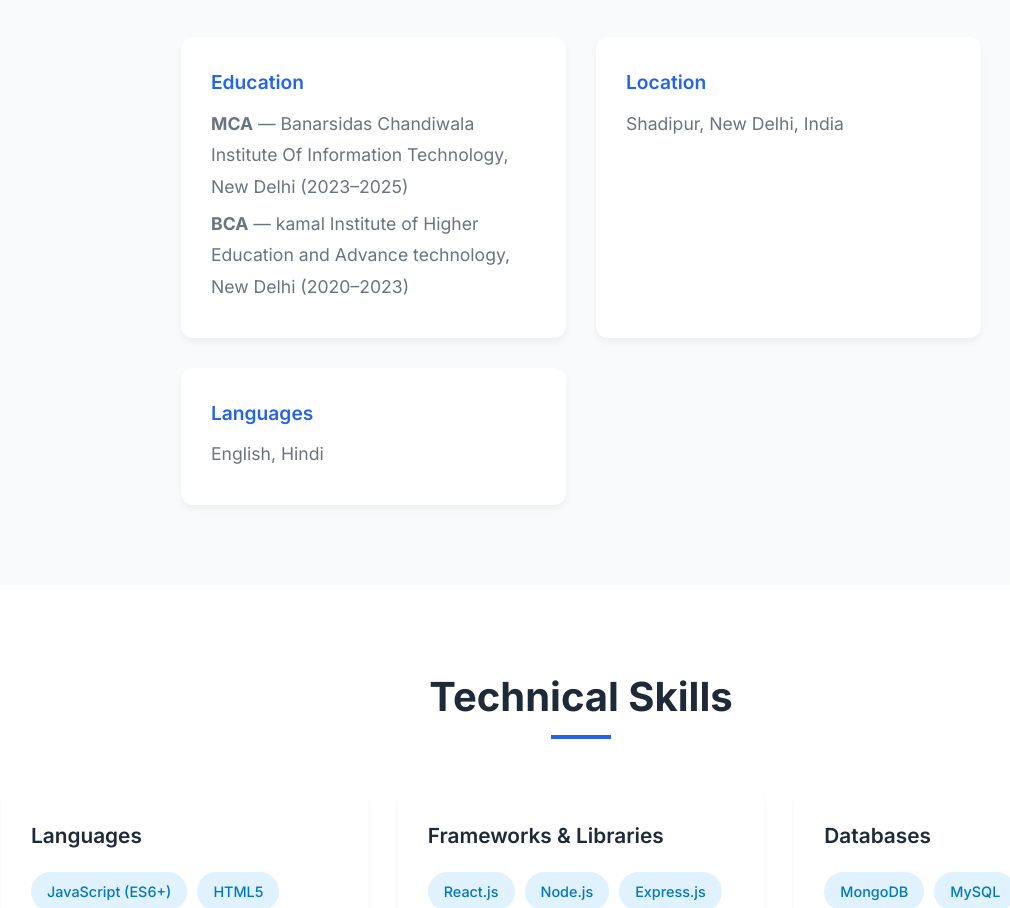
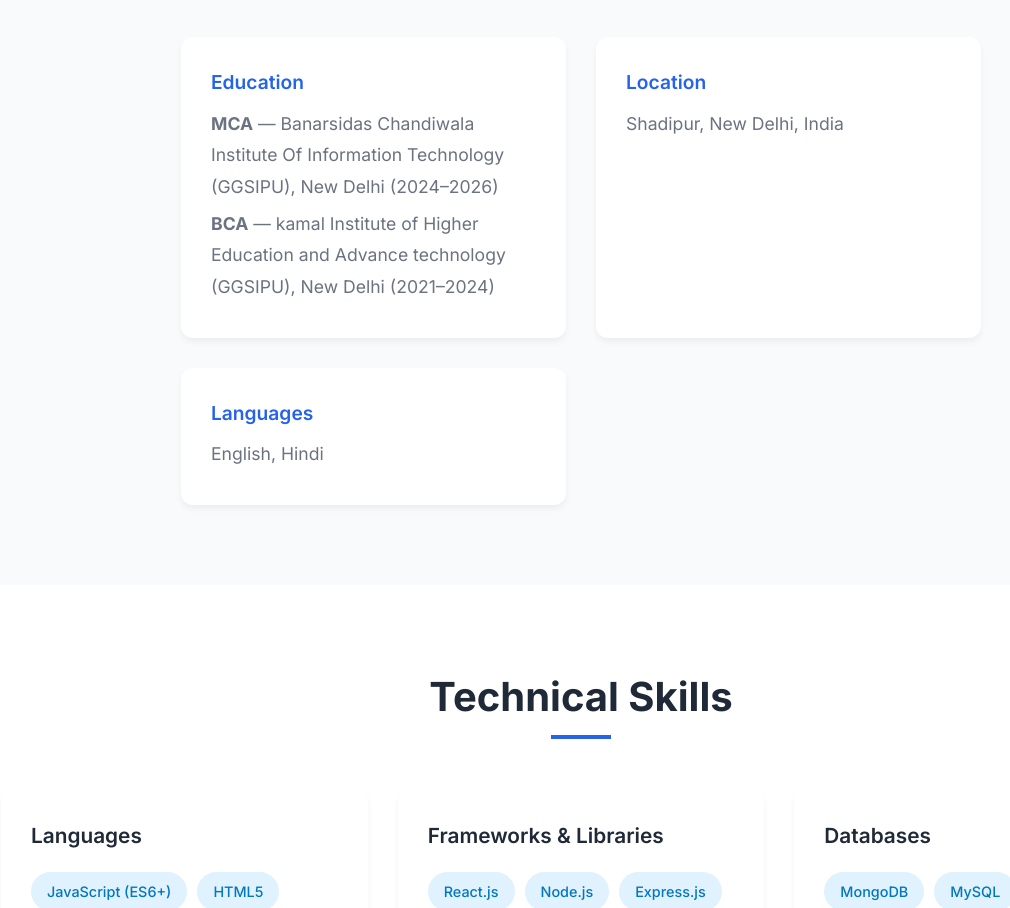
Before and after one commit to kishan-semwal/kishansworks, a plain HTML site: page index.html in a window 1280 px wide. Shown: the part 1102-2010 px from the top of the page, without its empty margins (59-1069 px from the left). Drawn offline with Linux system fonts and the light colour scheme.

Commit message:
Update index.html
Improved code structure and updated information

```diff
--- a/index.html
+++ b/index.html
@@ -73,8 +73,8 @@
                     <div class="about-details">
                         <div class="detail-item">
                             <h4>Education</h4>
-                            <p><strong>MCA</strong> — Banarsidas Chandiwala Institute Of Information Technology, New Delhi (2023–2025)</p>
-                            <p><strong>BCA</strong> — kamal Institute of Higher Education and Advance technology, New Delhi (2020–2023)</p>
+                            <p><strong>MCA</strong> — Banarsidas Chandiwala Institute Of Information Technology (GGSIPU), New Delhi (2024–2026)</p>
+                            <p><strong>BCA</strong> — kamal Institute of Higher Education and Advance technology (GGSIPU), New Delhi (2021–2024)</p>
                         </div>
                         <div class="detail-item">
                             <h4>Location</h4>
```
